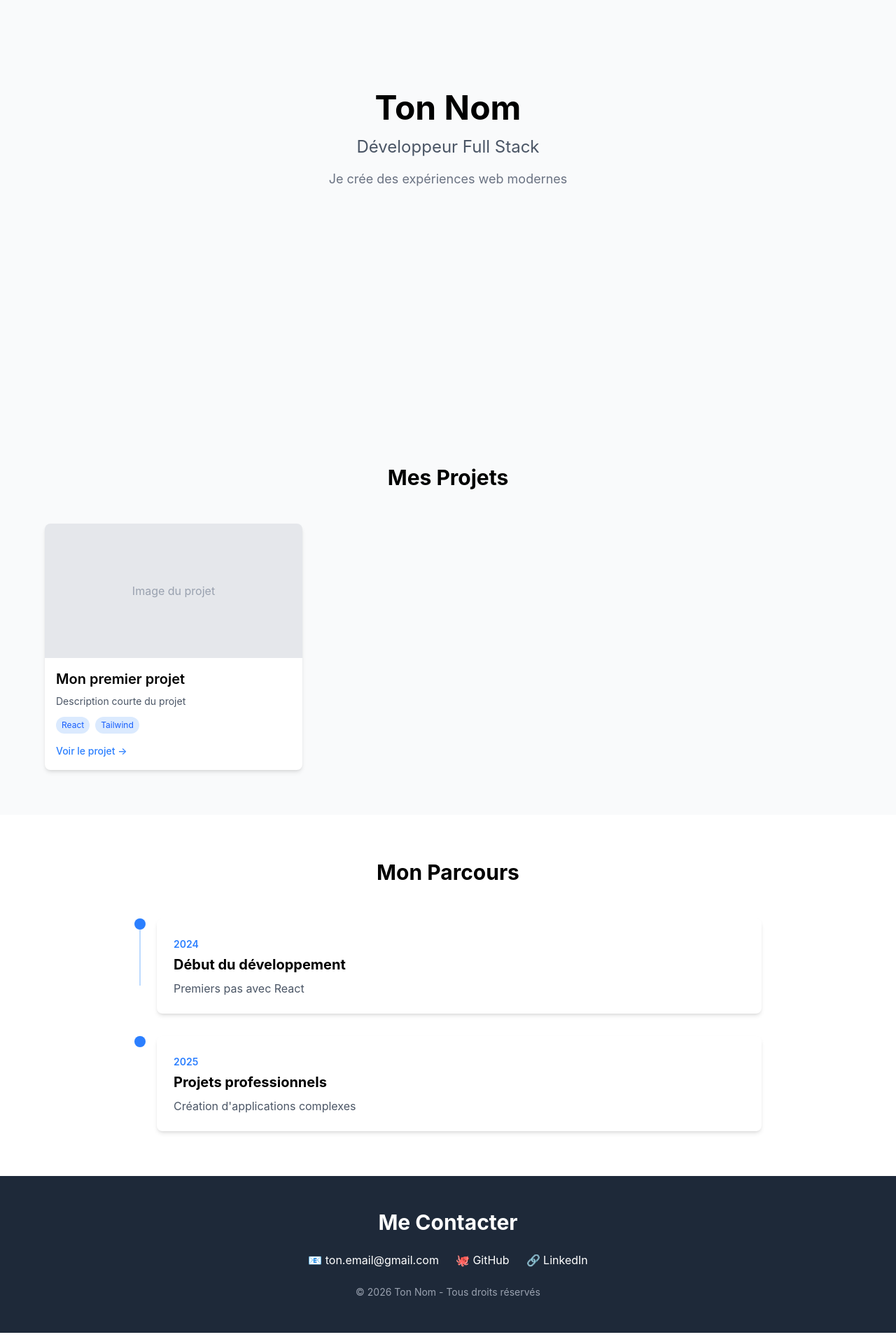
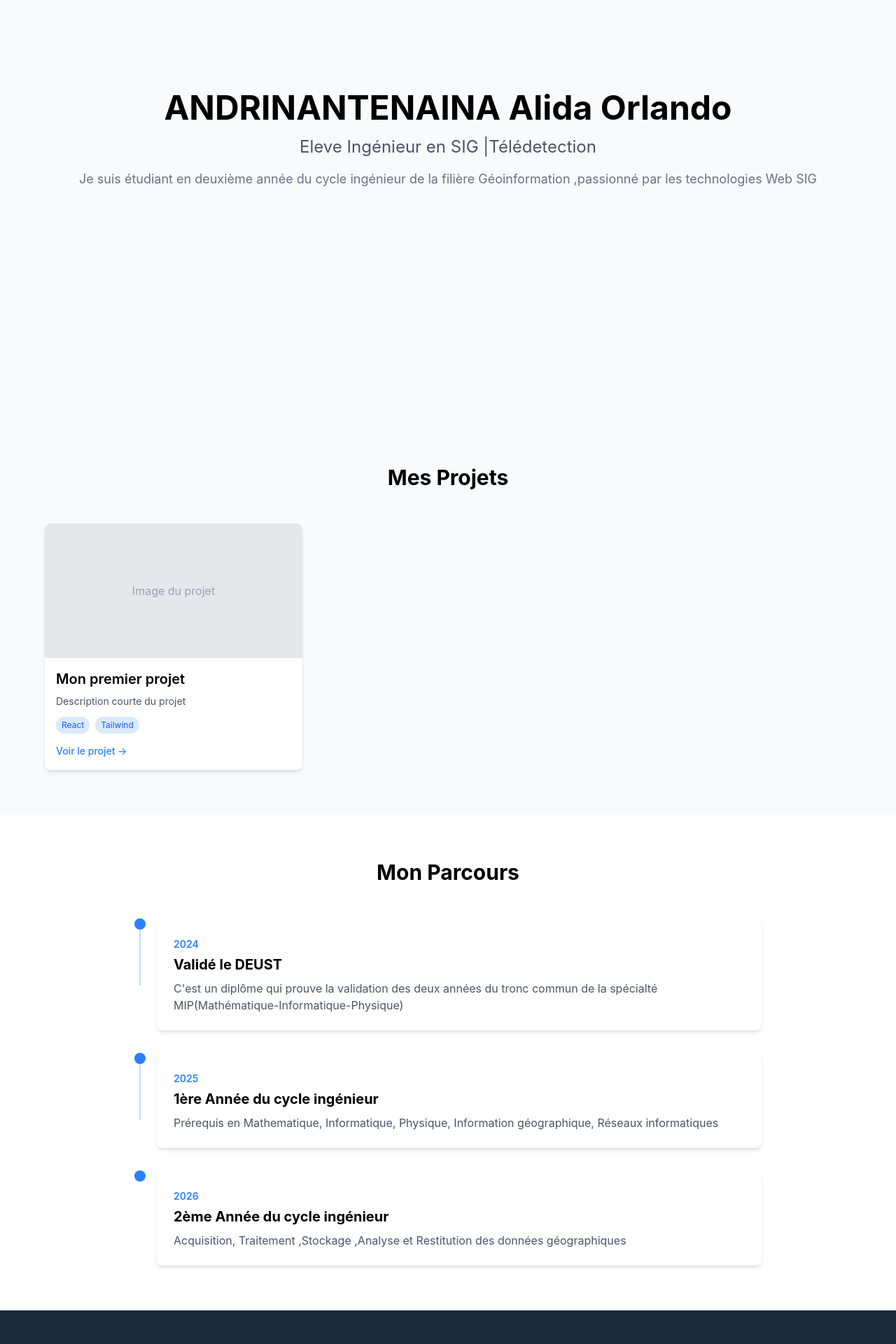
Before and after one commit to Nantenaina12/mon-portfolio, a React (Vite) app: page / in a window 1280 px wide. Shown: the part 200-2120 px from the top of the page at 70% size. Built offline with nearby package versions, Linux system fonts and the light colour scheme.

Commit message:
Configuration de mon parcours

```diff
--- a/src/data/config.js
+++ b/src/data/config.js
@@ -1,8 +1,8 @@
 export const config = {
-  name: "Ton Nom",
-  title: "Développeur Full Stack",
-  tagline: "Je crée des expériences web modernes",
-  email: "ton.email@gmail.com",
-  github: "https://github.com/ton-utilisateur",
-  linkedin: "https://linkedin.com/in/ton-profil"
+  name: "ANDRINANTENAINA Alida Orlando",
+  title: " Eleve Ingénieur en SIG |Télédetection ",
+  tagline: "Je suis étudiant en deuxième année du cycle ingénieur de la filière Géoinformation ,passionné par les technologies Web SIG",
+  email: "nantenainaorlando1@gmail.com",
+  github: "https://github.com/Nantenaina12",
+  linkedin: "https://www.linkedin.com/in/orlando-nantenaina"
 }
--- a/src/data/timeline.json
+++ b/src/data/timeline.json
@@ -1,12 +1,16 @@
-[
+[ {
+    "year":"2024",
+    "title":"Validé le DEUST",
+    "description":"C'est un diplôme qui prouve la validation des deux années du tronc commun de la spécialté MIP(Mathématique-Informatique-Physique)"
+ },
   {
-    "year": "2024",
-    "title": "Début du développement",
-    "description": "Premiers pas avec React"
+    "year": "2025",
+    "title": "1ère Année du cycle ingénieur",
+    "description": "Prérequis en Mathematique, Informatique, Physique, Information géographique, Réseaux informatiques "
   },
   {
-    "year": "2025",
-    "title": "Projets professionnels",
-    "description": "Création d'applications complexes"
+    "year": "2026",
+    "title": "2ème Année du cycle ingénieur",
+    "description": "Acquisition, Traitement ,Stockage ,Analyse et Restitution des données géographiques"
   }
 ]
```
